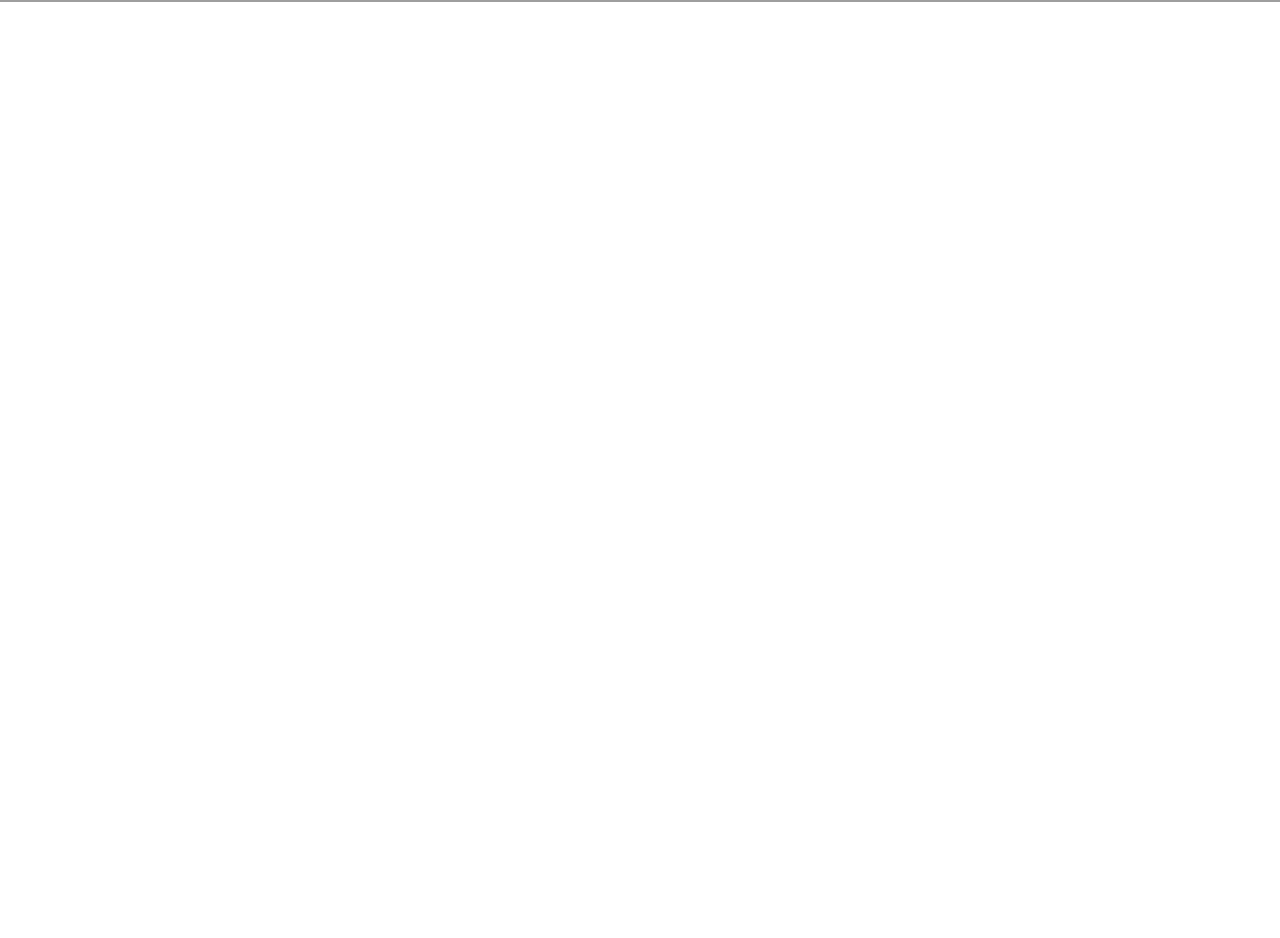
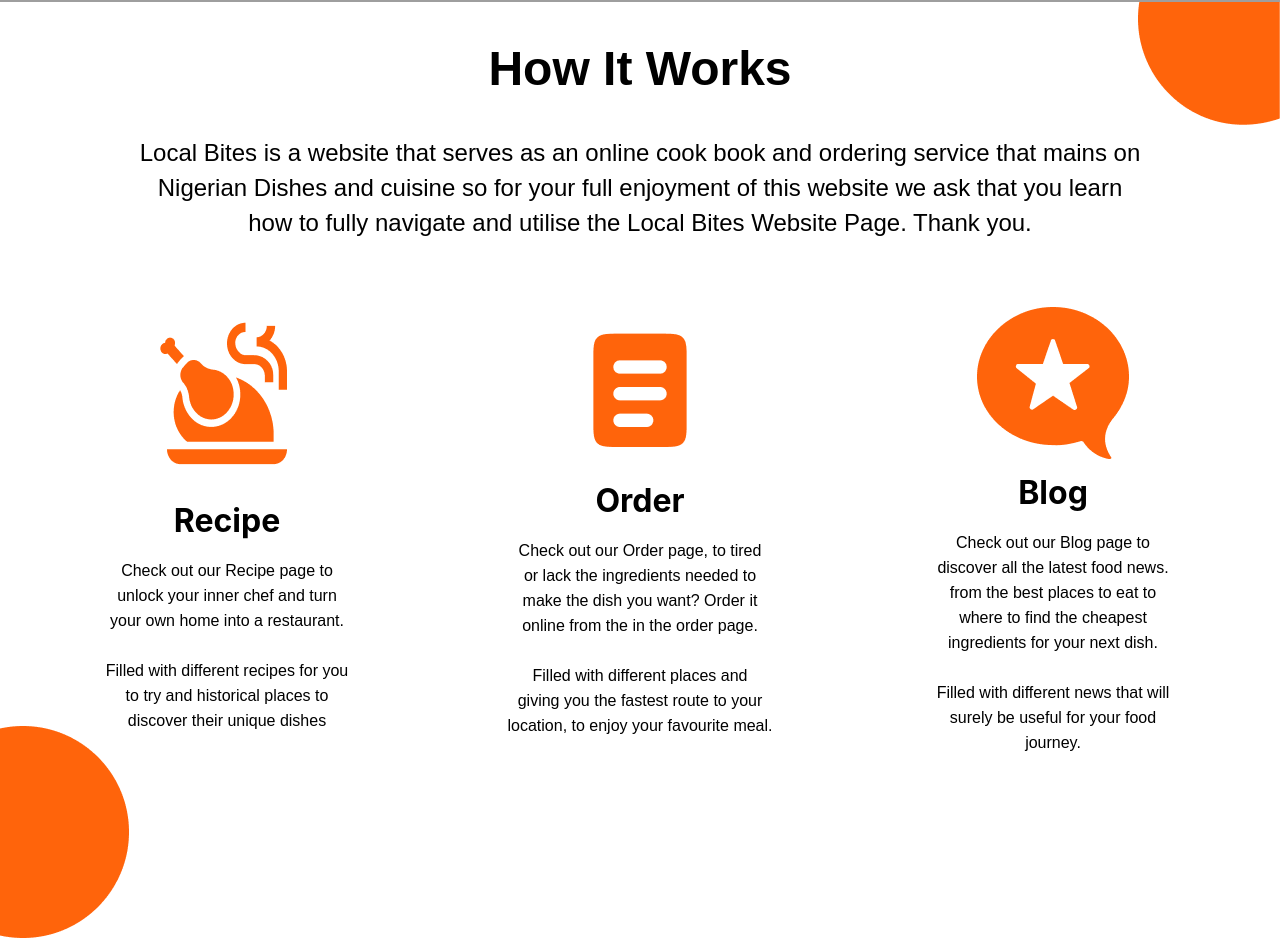
Before and after one commit to WestDrex/Local-Bites, a React (Vite) app: page / in a window 1280 px wide. Shown: the part 828-1766 px from the top of the page. Before the commit the page ends 830 px from the top, so only its background shows below. Built offline with nearby package versions, Linux system fonts and the light colour scheme; grey boxes are pictures that could not be loaded.

Commit message:
How it works

```diff
--- a/src/App.jsx
+++ b/src/App.jsx
@@ -12,9 +12,9 @@
   return (
     <>
 
+<HeroImage />
+      <HowItWorks />
 
-      <HowItWorks />
-      <HeroImage />
 
 
     </>
--- a/src/Components/how-it-works.css
+++ b/src/Components/how-it-works.css
@@ -0,0 +1,75 @@
+.how-it-works-section {
+    position: relative;
+    margin-left: auto;
+    margin-right: auto;
+    max-width: 1519px;
+    width: 100%;
+    padding-bottom: 180px;
+}
+.howItWorks-top h1{
+    color: black;
+    font-size: 48px;
+    font-weight: 600;
+    line-height: 133px;
+    text-align: center;
+}
+.howItWorks-top p{
+    color: black;
+    font-size: 24px;
+    text-align: center;
+    line-height: 35px;
+}
+.three-cards {
+    display: flex;
+    gap: 83px;
+    padding-top: 47px;
+    justify-content: center;
+}
+.three-cards img {
+    margin-left: auto;
+    margin-right: auto ;
+}
+.blog, .order, .recipe {
+    width: 330px;
+    height: 471px;
+    display: flex;
+    flex-direction: column;
+    align-items: center;
+    padding: 20px;
+}
+.no-1 img {
+    width: 126.65px;
+    height: 141.39px;
+    margin-top: 32.74px;
+}
+.no-2 img {
+    width: 93.33px;
+    height: 113.33px;
+    margin-top: 16px;
+}
+.no-3 img {
+    width: 152px;
+    height: 152px;
+    margin-top: 20px;
+}
+.three-cards h2 {
+    margin-top: 10px;
+    font-size: 32px;
+    text-align: center;
+}
+.three-cards p {
+    margin-top: 13px;
+    font-size: 16px;
+    line-height: 25px;
+    color: black;
+    text-align: center;
+}
+.topCircle {
+    position: absolute;
+    right: 0;
+    top: 0;
+}
+.bottomCircle {
+    position: absolute;
+    bottom: 0;
+}
--- a/src/Components/how-it-works.jsx
+++ b/src/Components/how-it-works.jsx
@@ -1,8 +1,68 @@
 import React from "react";
+import chicken from "../assets/Images/turkey.png"
+import form from "../assets/Images/order.png"
+import blog from "../assets/Images/blog.png"
+import topCircle from "../assets/Images/Vector 15.png"
+import bottomCircle from "../assets/Images/Ellipse 19.png"
 import '../Components/how-it-works.css'
 export default function HowItWorks() {
     return(
-        <div>
+        <div className="how-it-works-section">
+            <div className="howItWorks-top">
+                <h1>How It Works</h1>
+                <p>Local Bites is a website that
+                    serves as an online cook book
+                    and ordering service that mains
+                    on<br/>Nigerian Dishes and cuisine
+                    so for your full enjoyment of this
+                    website we ask that you learn<br/>
+                    how to fully navigate and utilise
+                    the Local Bites Website Page. Thank
+                    you.</p>
+
+                    <img className="topCircle" src={topCircle} alt="circle on right" />
+                    <img className="bottomCircle" src={bottomCircle} alt="circle on left" />
+            </div>
+
+            <div className="three-cards">
+                <div className="recipe">
+                    <img className="no-1" src={chicken} alt="chicken" />
+                    <h2>Recipe</h2>
+                    <p>Check out our Recipe page to<br/>
+                        unlock your inner chef and turn<br/>
+                        your own home into a restaurant.<br/>
+                        <br/>
+                        Filled with different recipes
+                        for you<br/>to try and historical
+                        places to<br/>discover their unique
+                        dishes</p>
+                </div>
+
+                <div className="order">
+                    <img className="no-2" src={form} alt="order" />
+                    <h2>Order</h2>
+                    <p>Check out our Order page, to tired<br/>or
+                        lack the ingredients needed to<br/>make
+                        the dish you want? Order it<br/>online
+                        from the in the order page.<br/>
+                        <br/>
+                        Filled with different places and<br/>giving
+                        you the fastest route to your<br/>location,
+                        to enjoy your favourite meal.</p>
+                </div>
+
+                <div className="blog">
+                    <img className="no-3" src={blog} alt="blog" />
+                    <h2>Blog</h2>
+                    <p>Check out our Blog page to<br/>discover all the
+                        latest food news.<br/>from the best places to
+                        eat to<br/>where to find the cheapest<br/>ingredients
+                        for your next dish.<br/>
+                        <br/>
+                        Filled with different news that will<br/>surely be
+                        useful for your food<br/>journey.</p>
+                </div>
+            </div>
 
         </div>
     );
```
Also changed, not shown: src/assets/Images/Ellipse 18.png (deleted), src/assets/Images/Vector 15.png (added).
